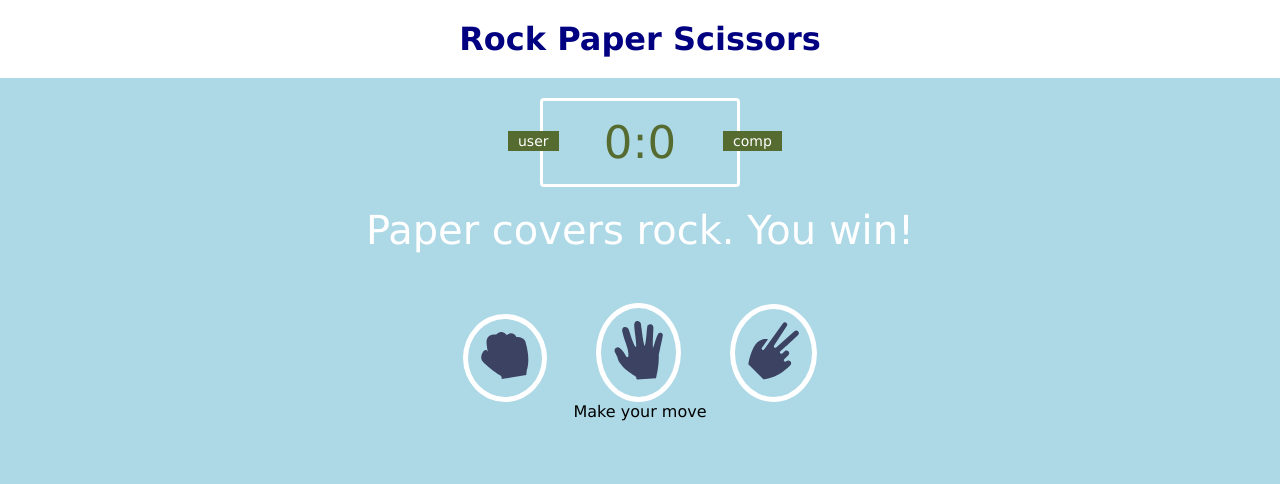
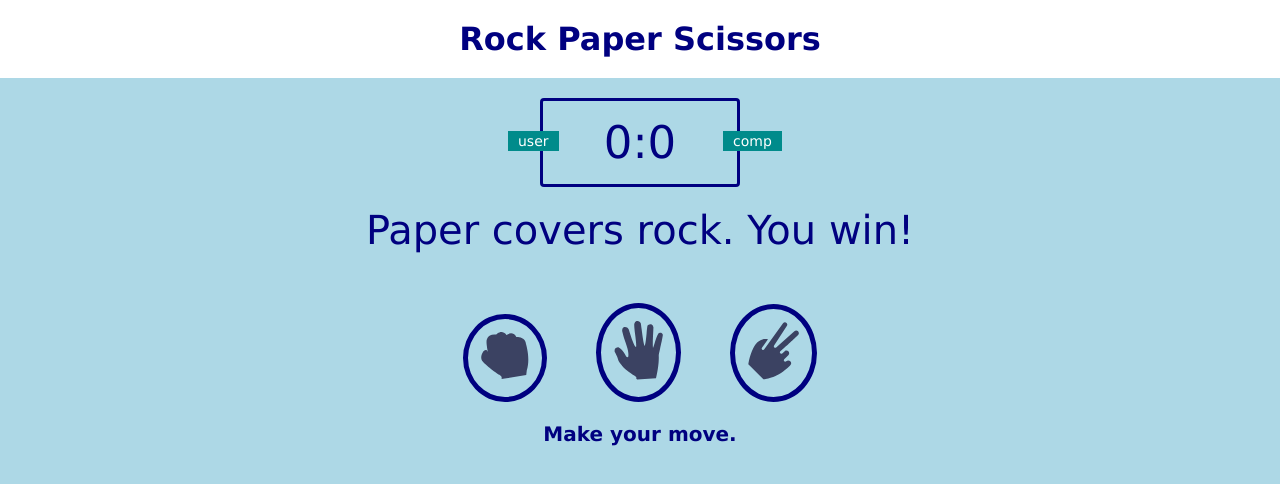
Before and after one commit to MarciaFD/Rock-Paper-Scissors-Project, a plain HTML site: page index.html in a window 1280 px wide. Drawn offline with Linux system fonts and the light colour scheme.

Commit message:
Cache the DOM

```diff
--- /dev/null
+++ b/app.js
@@ -0,0 +1,9 @@
+const userScore = 0;
+const computerScore = 0;
+const userScore_span = document.getElementById("user-score");
+const computerScore_span = document.getElementById("user-score");
+const scoreBoard_div = document.querySelector(".score-board");
+const result_div = document.querySelector(".result");
+const rock_div = document.getElementById("rock");
+const paper_div = document.getElementById("paper");
+const scissors_div = document.getElementById("scissors");
--- a/assets/css/style.css
+++ b/assets/css/style.css
@@ -21,18 +21,18 @@ header h1 {
 .score-board {
     margin: 20px auto;
     text-align: center;
-    border: 3px solid white;
+    border: 3px solid navy;
     border-radius: 4px;
     width: 200px;
     font-size: 45px;
     padding: 15px 20px;
-    color: darkolivegreen;
+    color: navy;
     position: relative;
 
 }
 
 .badge {
-    background:darkolivegreen;
+    background:darkcyan;
     color: white;
     font-size: 14px;
     padding: 2px 10px;
@@ -53,7 +53,7 @@ header h1 {
 
 .result {
     font-size: 40px;
-    color: white;
+    color: navy;
 }
 
 .result > p {
@@ -61,19 +61,28 @@ header h1 {
 }
 
 .choices {
-    margin: 50px 0;
+    margin-top: 50px;
     text-align: center;
 }
 
 .choice {
-    border: 5px solid white;
+    border: 5px solid navy;
     border-radius: 50%;
     margin: 0 22px;
     padding: 13px;
     display: inline-block;
+    transition: all 0.4s ease;
 }
 
-.choice:hoover {
+.choice:hover {
     cursor: pointer;
-    background: red;
+    background:cyan;
 }
+
+#message-action {
+    text-align: center;
+    color: navy;
+    font-weight: bold;
+    font-size: 20px;
+    margin-top: 20px;
+}
--- a/index.html
+++ b/index.html
@@ -35,18 +35,12 @@
         <div class="choice" id="scissors">
             <img src="assets/images/icon-scissors.svg" alt="icon-scissors">
         </div>
-
-        <p id="message-action">Make your move</p>
-
-
-
-
-
-
-
-
     </div>
 
+    <p id="message-action">Make your move.</p>
+
+    <script src="app.js" charset="utf-8"></script>
 
 </body>
+
 </html>
```
